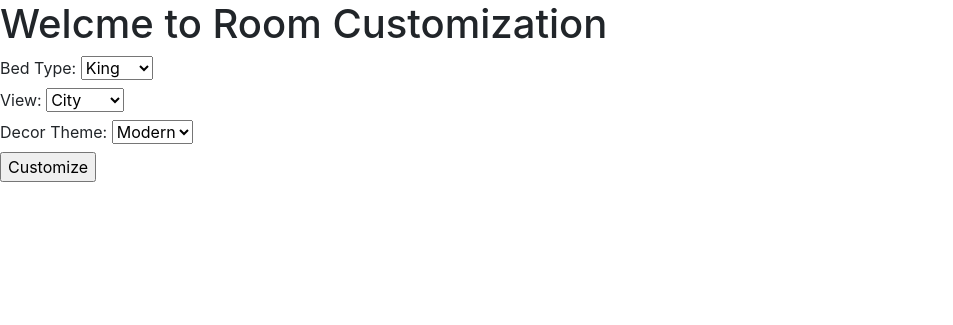
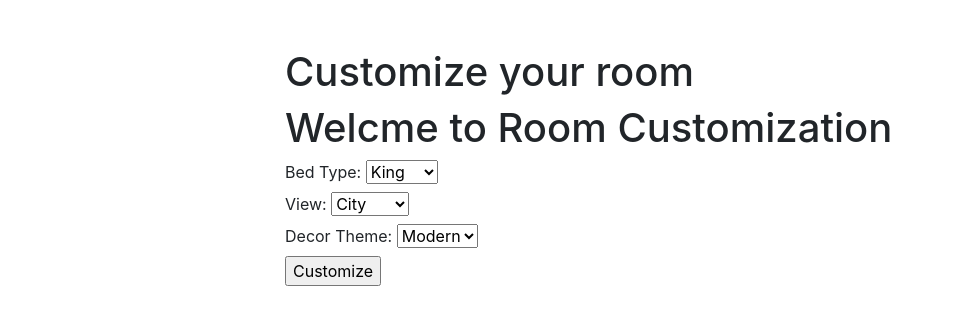
Before and after one commit to MegatShafiy/PROJECT-TT9L-06, a Flask app: page / in a window 1280 px wide. Shown: the top 325 px of the page, without its empty margins (0-953 px from the left). Run offline with Flask 3, Linux system fonts and the light colour scheme; some libraries are stand-ins or nearby versions.

Commit message:
Update index.html
change the header style

```diff
--- a/Hotel Reservation System/ROOM CUSTOMIZATION/templates/index.html
+++ b/Hotel Reservation System/ROOM CUSTOMIZATION/templates/index.html
@@ -7,6 +7,9 @@
     <link href="https://stackpath.bootstrapcdn.com/bootstrap/4.5.2/css/bootstrap.min.css" rel="stylesheet"
 </head>
 <body>
+    <div class="container">
+        <div class="col-md-8 offset-md-2">
+            <h1 class="mt-5">Customize your room</h1>
     <h1>Welcme to Room Customization</h1>
     <form action="/customize" method="post">
         <label for="bed_type">Bed Type:</label>
```
